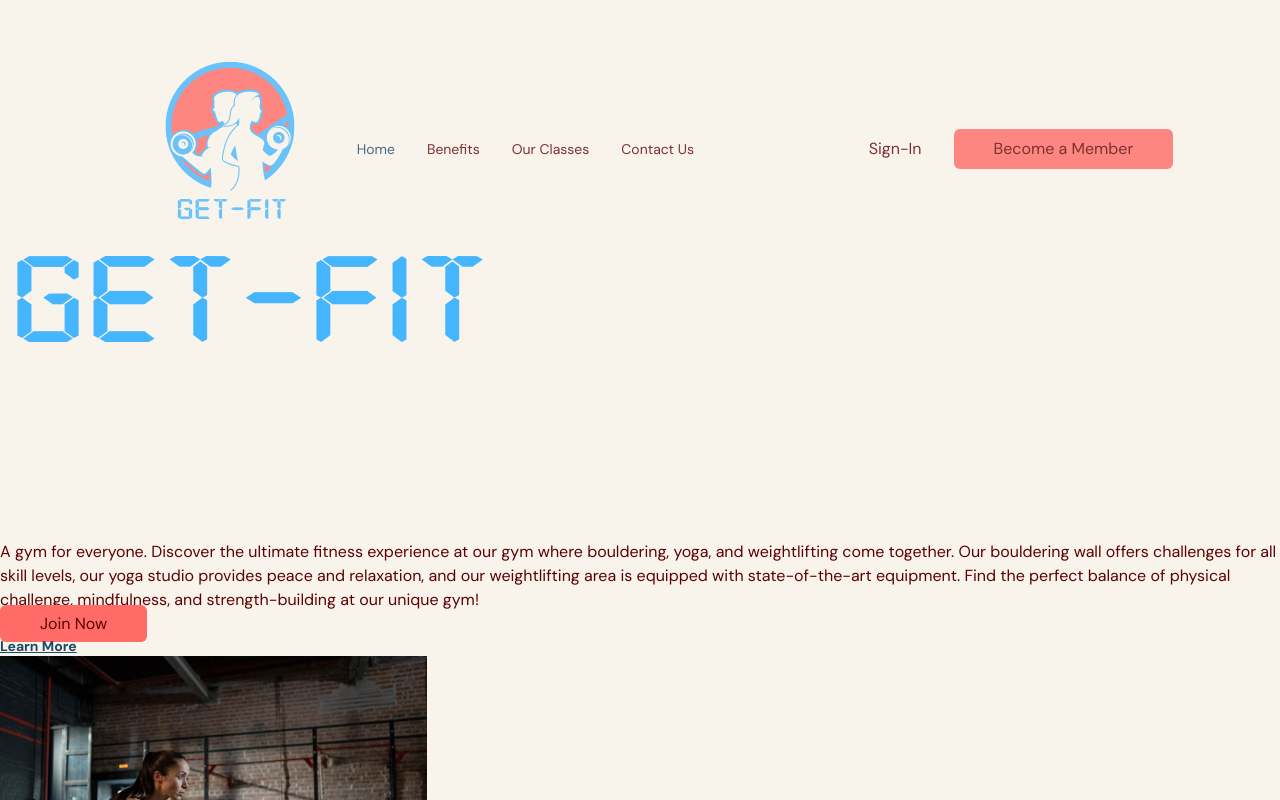
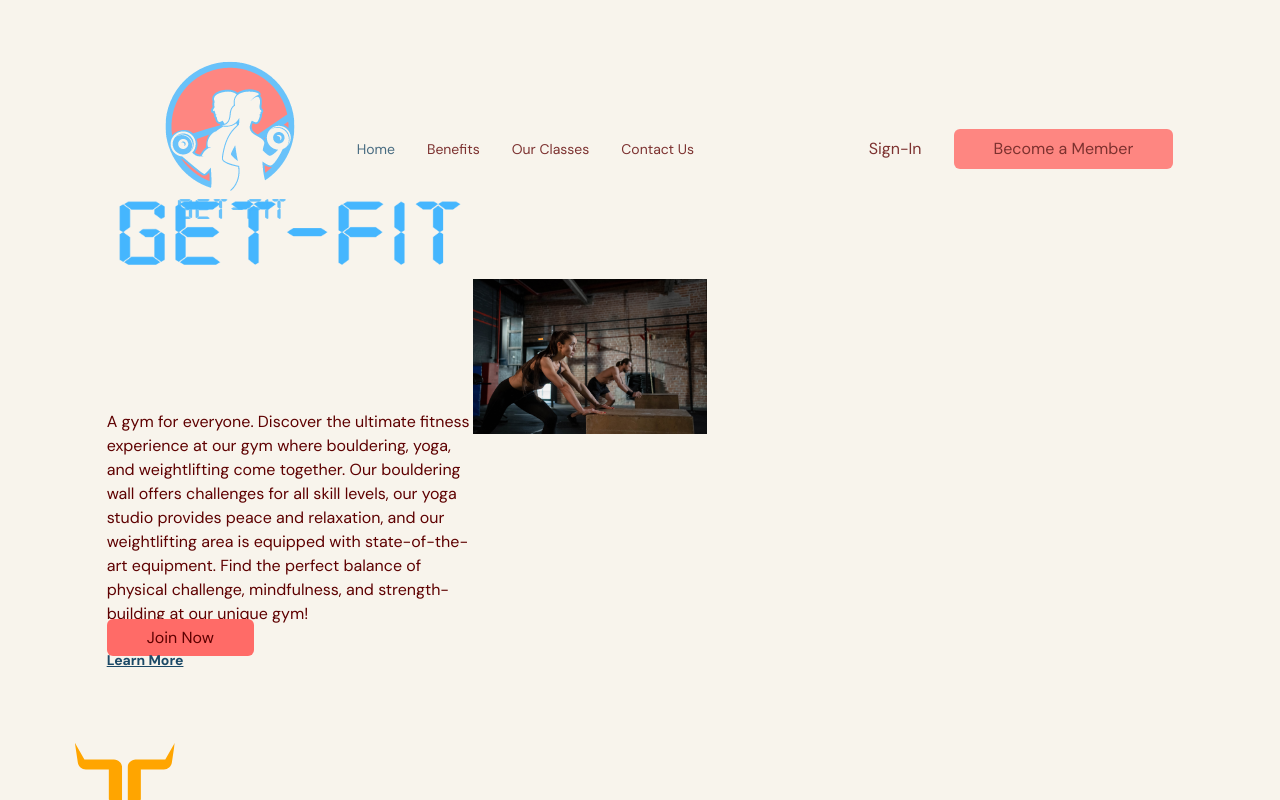
Before and after one commit to justinklam/getFit, a React (Vite) app: page / in a window 1280 px wide. Shown: the top 800 px of the page. Built offline with nearby package versions, Linux system fonts and the light colour scheme.

Commit message:
add in styling for base main image/header container

```diff
--- a/src/scenes/home/index.tsx
+++ b/src/scenes/home/index.tsx
@@ -22,7 +22,7 @@
     // media query - apply full above medium screen
     <section id="home" className="gap-16 bg-gray-20 py-10 md:h-full md:pb-0">
       {/* Image & Main Header */}
-      <div>
+      <div className="mx-auto w-5/6 items-center justify-center md:flex md:h-5/6">
         {/* Main Header */}
         <div>
           {/* Headings */}
```
